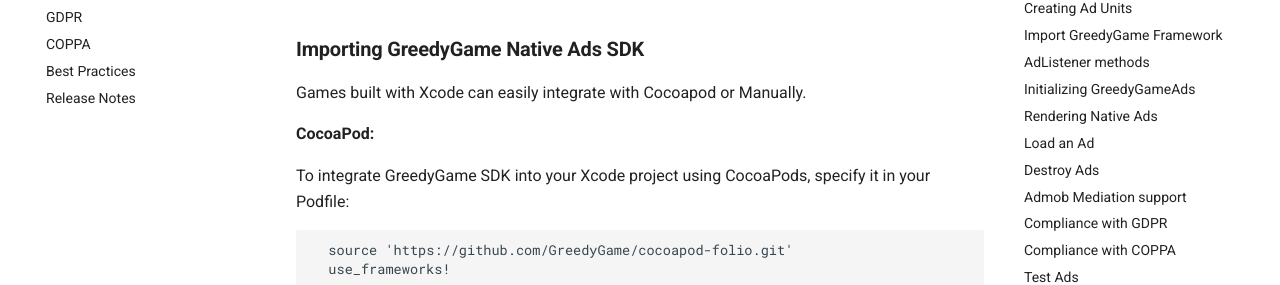
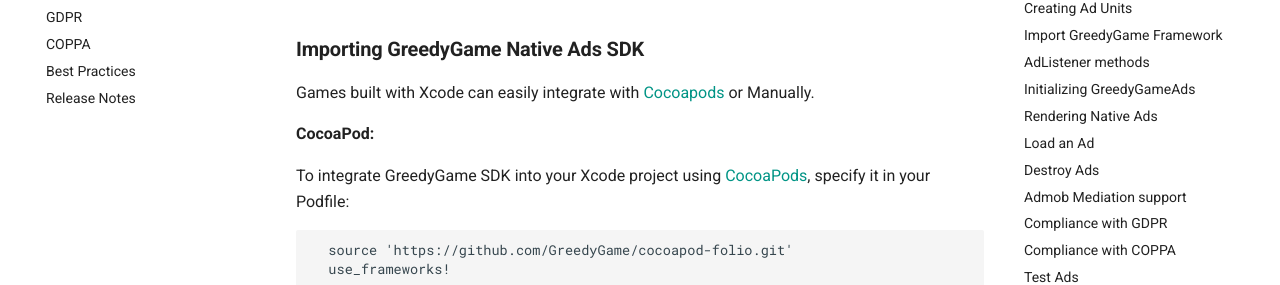
Before and after one commit to GreedyGame/greedygame-docs, an MkDocs documentation site: the page built from docs/ios.md, in a window 1280 px wide and 900 px high. Shown: the part 277-562 px from the top of the window. Built offline with MkDocs 1.6.1 and Material for MkDocs 9.7.7, drawn with Linux system fonts in a browser that asks for light colours; some of the changed text lies outside the part shown.

Commit message:
Added the Cocoapod link to the word Cocoapod

````diff
--- a/docs/ios.md
+++ b/docs/ios.md
@@ -3,11 +3,11 @@
 
 ### **Importing GreedyGame Native Ads SDK**
 
-Games built with Xcode can easily integrate with Cocoapod or Manually.
+Games built with Xcode can easily integrate with [Cocoapods](https://cocoapods.org/) or Manually.
 
 **CocoaPod:**
 
-To integrate GreedyGame SDK into your Xcode project using CocoaPods, specify it in your Podfile:
+To integrate GreedyGame SDK into your Xcode project using [CocoaPods](https://cocoapods.org/), specify it in your Podfile:
 
 ```
   source 'https://github.com/GreedyGame/cocoapod-folio.git'
@@ -144,7 +144,7 @@
 
 ### **Rendering Native Ads**
 
-To render Native Ads set the the `NativeAdView` class in  any of the view in Viewcontroller in which you want to show Native Ads.
+To render Native Ads set the the `NativeAdView` class in  any of the view in ViewController in which you want to show Native Ads.
 
 ```Swift tab=
   let nativeAdView = NativeAdView(frame: <View Size>)
@@ -194,7 +194,7 @@
 ```
 
 !!! tip "When to load the GreedyGame's Native Ad?"
-    Load the ads by calling `greedyGameAds.load()` as early as possible to get the benefits of getting an Ad early. An ideal place would be to call this on `ViewDidLoad()` method of the first viewcontroller of the game.
+    Load the ads by calling `greedyGameAds.load()` as early as possible to get the benefits of getting an Ad early. An ideal place would be to call this on `ViewDidLoad()` method of the first `ViewController` of the game.
 
 Once `load()` method called GreedyGame SDK will fetch ads directly from GreedyGame's demand or it will fetch from any of the Mediation's enabled.
 
@@ -220,7 +220,7 @@
   [self.greedyGameAds setAdDestroyListener:self];
 ```
 
-You can get the destroy callback by conforming `destroy()` method in the corresponding viewController which extends the `AdDestroyListener`
+You can get the destroy callback by conforming `destroy()` method in the corresponding `ViewController` which extends the `AdDestroyListener`
 
 ```Swift tab=
   func Destroy() {
````
Also changed, not shown: other parts of docs/ios.md (+2 -2 lines).
